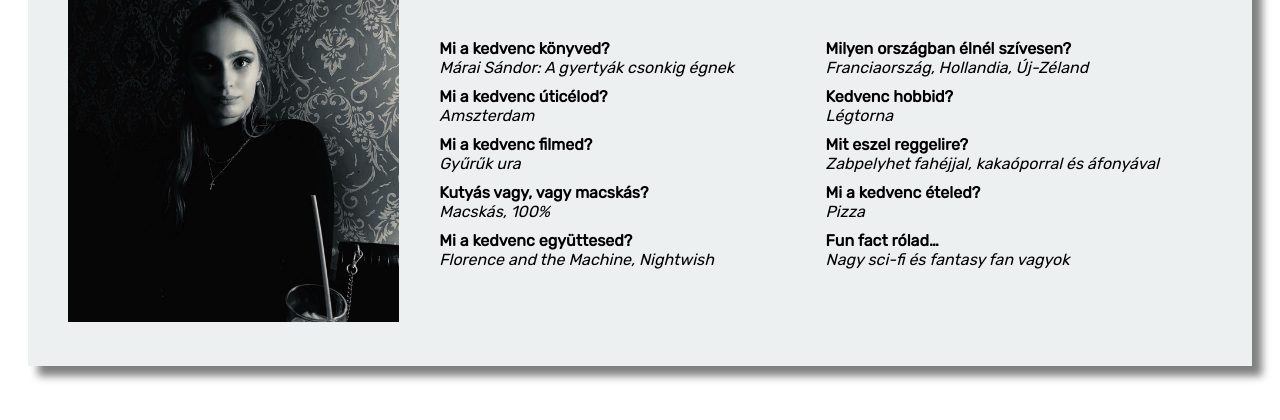
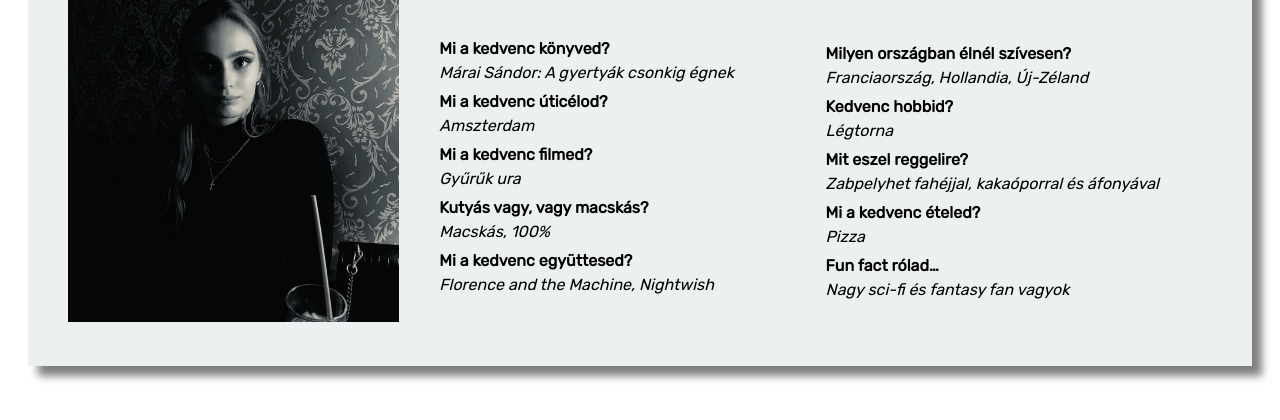
Before and after one commit to Delirium25/personal-introduction, a plain HTML site: page index.html in a window 1280 px wide. Shown: the part 152-572 px from the top of the page. Drawn offline with Linux system fonts and the light colour scheme.

Commit message:
Update no.2

```diff
--- a/style.css
+++ b/style.css
@@ -77,6 +77,7 @@
   flex-direction: row;
   justify-content: center;
   font-size: medium;
+
 }
 
 .v-text-left {
@@ -85,11 +86,14 @@
 
 .v-text-right {
   width: 50%;
+  margin-top: 5px;
+  margin-bottom: 5px;
 }
 
 .v-question {
   font-weight: 600;
   margin-top: 10px;
+  margin-bottom: 5px;
 }
 
 .v-answer {
```
